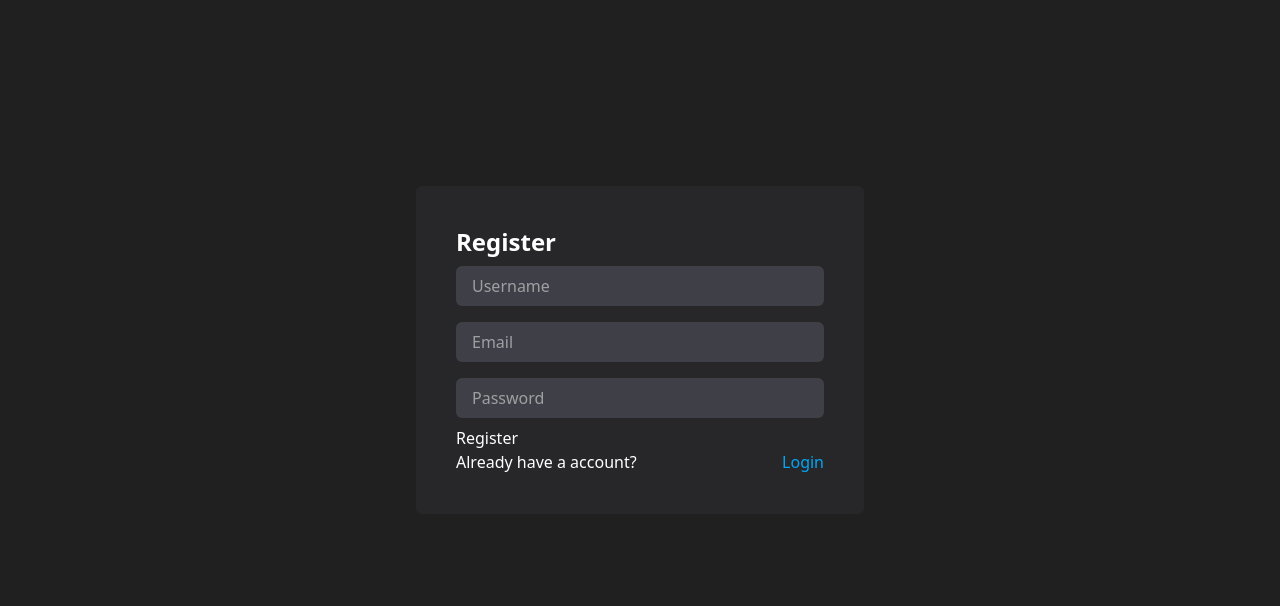
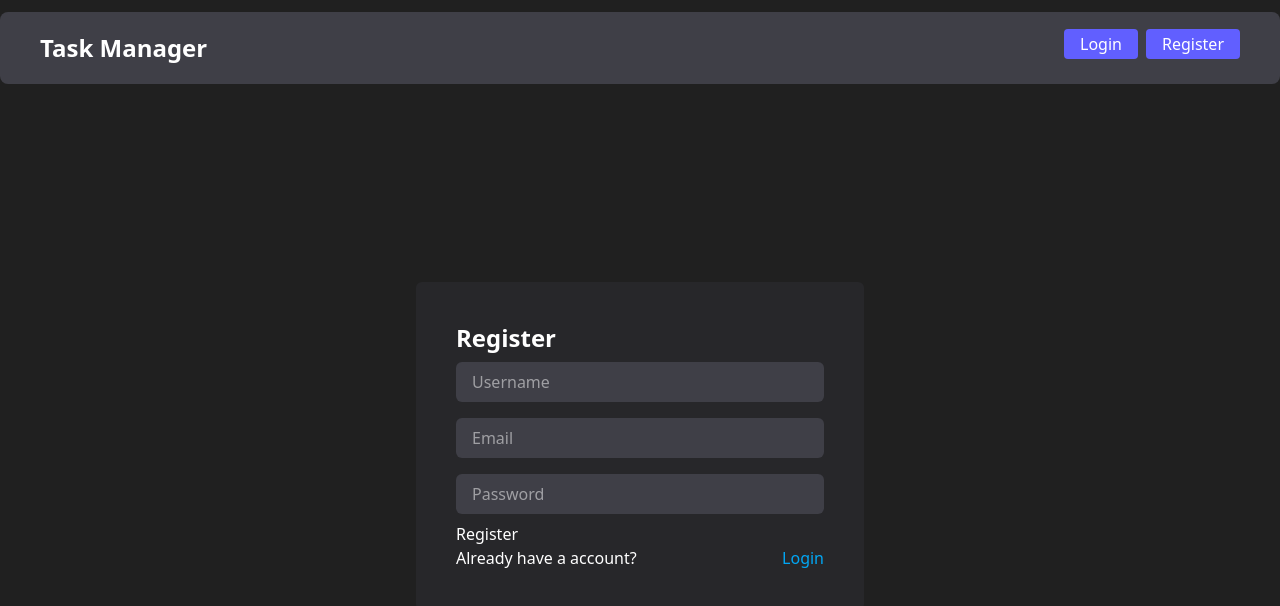
Before and after one commit to Anenqui/Log-Crud-FrontEnd, a React (Vite) app: page /register in a window 1280 px wide. Shown: the top 606 px of the page. Built offline with nearby package versions, Linux system fonts and the light colour scheme.

Commit message:
feat:Navbar

```diff
--- a/src/App.jsx
+++ b/src/App.jsx
@@ -1,19 +1,21 @@
 import { BrowserRouter, Routes, Route } from "react-router";
 import RegisterPage from "./pages/RegisterPage";
 import LoginPage from "./pages/LoginPage";
-import { AuthProvider } from "./context/AuthContext";
+import { AuthProvider } from "./context/AuthContext.jsx";
 import TaskPage from "./pages/TaskPage";
 import HomePage from "./pages/HomePage";
 import TaskFormPage from "./pages/TaskFormPage";
 import ProfilePage from "./pages/ProfilePage";
 import ProtectedRoute from "./ProtectedRoute";
 import { TaskProvider } from "./context/Task Context";
+import Navbar from "./components/Navbar.jsx";
 
 function App() {
   return (
     <AuthProvider>
       <TaskProvider>
         <BrowserRouter>
+        <Navbar/>
         <Routes>
           <Route path="/" element={<HomePage />} />
           <Route path="/login" element={<LoginPage />} />
--- /dev/null
+++ b/src/components/Navbar.jsx
@@ -0,0 +1,44 @@
+import { Link } from "react-router-dom";
+import { useAuth } from "../context/AuthContext.jsx";
+
+function Navbar(){
+    const{isAuthenticated,logout,user}=useAuth()
+
+    return(
+        <nav className="bg-zinc-700 my-3 flex justify-between py-5 px-10 rounded-lg">
+            <Link to='/'>
+            <h1 className="text-2xl font-bold">
+                Task Manager
+            </h1>
+            </Link>
+            <ul className="flex gap-x-2">
+                {isAuthenticated?(
+                    <>
+                    <li>
+                    Welcome {user.username}
+                    </li>
+                    <li>
+                    <Link to='/add-task'
+                    className="bg-indigo-500 px-4 py-1 rounded-sm">Add Task</Link>
+                    </li>
+                    <li>
+                    <Link to='/' onClick={()=>{
+                        logout();
+                    }}>Logout</Link>
+                    </li>
+                    </>
+                ):(
+                    <>
+                    <li>
+                    <Link to='/login' className="bg-indigo-500 px-4 py-1 rounded-sm">Login</Link>
+                    </li>
+                    <li>
+                    <Link to='/register' className="bg-indigo-500 px-4 py-1 rounded-sm">Register</Link>
+                    </li>
+                    </>
+                )}
+            </ul>
+        </nav>
+    );
+}
+export default Navbar
--- a/src/context/AuthContext.jsx
+++ b/src/context/AuthContext.jsx
@@ -38,6 +38,7 @@
       setErrors(error.response.data.message);
     }
   };
+
 
   const signin = async (user) => {
     try {
--- a/src/pages/LoginPage.jsx
+++ b/src/pages/LoginPage.jsx
@@ -1,5 +1,5 @@
 import {useForm} from 'react-hook-form'
-import { useAuth } from '../context/AuthContext'
+import { useAuth } from '../context/AuthContext.jsx'
 import { Link, useNavigate } from 'react-router';
 import { useEffect } from 'react';
 
--- a/src/pages/RegisterPage.jsx
+++ b/src/pages/RegisterPage.jsx
@@ -1,6 +1,6 @@
 import { useForm } from "react-hook-form"
 import { registerRequest } from "../api/auth"
-import { useAuth } from "../context/AuthContext"
+import { useAuth } from "../context/AuthContext.jsx"
 import { useEffect } from "react";
 import { useNavigate } from "react-router";
 import { Link } from 'react-router';
--- a/src/pages/TaskPage.jsx
+++ b/src/pages/TaskPage.jsx
@@ -1,5 +1,5 @@
  import { useEffect } from "react";
-import {useAuth} from "../context/AuthContext";
+import {useAuth} from "../context/AuthContext.jsx";
 import { useTasks } from "../context/Task Context";
 
  function TaskPage(){
```
Also changed, not shown: src/api/auth.js (line endings or trailing spaces).
